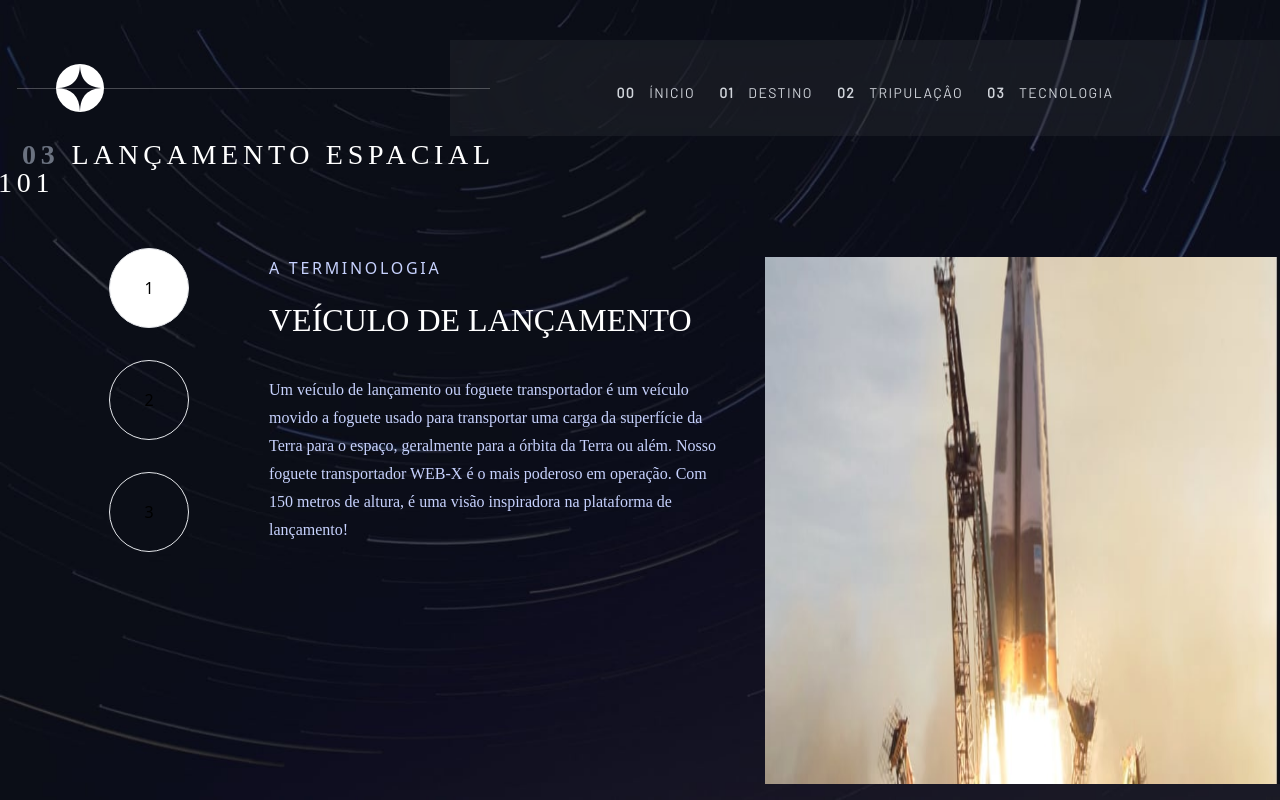
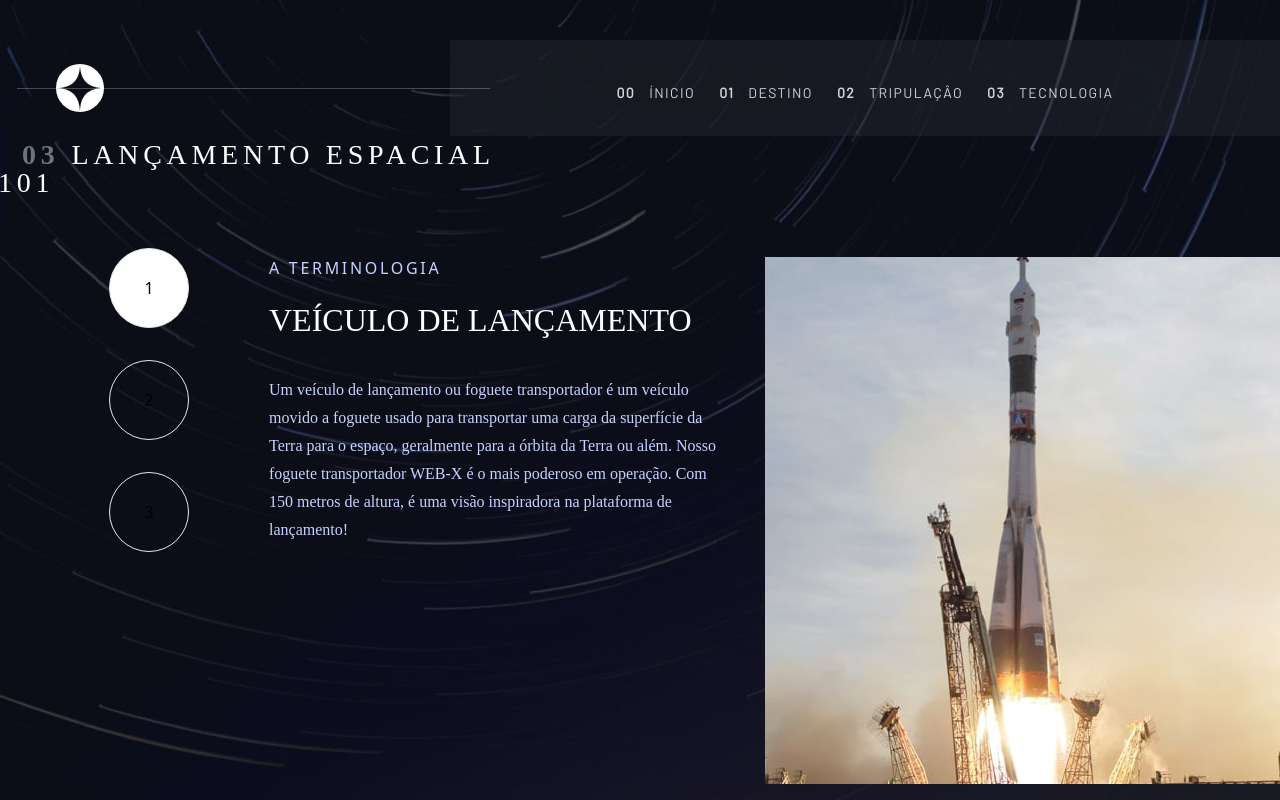
Before and after one commit to WeulerSilva/react-space, a Next.js app: page /tecnology in a window 1280 px wide. Built offline with nearby package versions, Linux system fonts and the light colour scheme; a web font is replaced by a local one.

Commit message:
make happing

```diff
--- a/src/app/tecnology/page.tsx
+++ b/src/app/tecnology/page.tsx
@@ -39,7 +39,7 @@ const page = () => {
                     <ToDoList number="03" value="LANÇAMENTO ESPACIAL 101"/>
                 </div>
                     {selectTechnology &&
-                        <Image src={'/'+selectTechnology?.images.landscape} alt="" width={170} height={170}
+                        <Image src={'/'+selectTechnology?.images.portrait} alt="" width={170} height={170}
                             className="mt-8 w-full h-[170px] md:w-full md:h-[310px] md:mt-[60px] xl:w-[515px] xl:h-[527px]"/>
                     }
 
--- a/src/data/data.json
+++ b/src/data/data.json
@@ -100,7 +100,7 @@
       "name": "Cápsula espacial",
       "images": {
         "portrait": "assets/technology/image-space-capsule-portrait.jpg",
-        "landscape": "assets/technology/image-space-capsule-landscape.jpg"
+        "landscape": "./assets/technology/image-space-capsule-landscape.jpg"
       },
       "description": "Uma cápsula espacial é uma espaçonave frequentemente tripulada que usa uma cápsula de reentrada de corpo rombudo para reentrar na atmosfera da Terra sem asas. Nossa cápsula é onde você passará seu tempo durante o voo. Inclui academia espacial, cinema e muitas outras atividades para mantê-lo entretido."
     }
```
